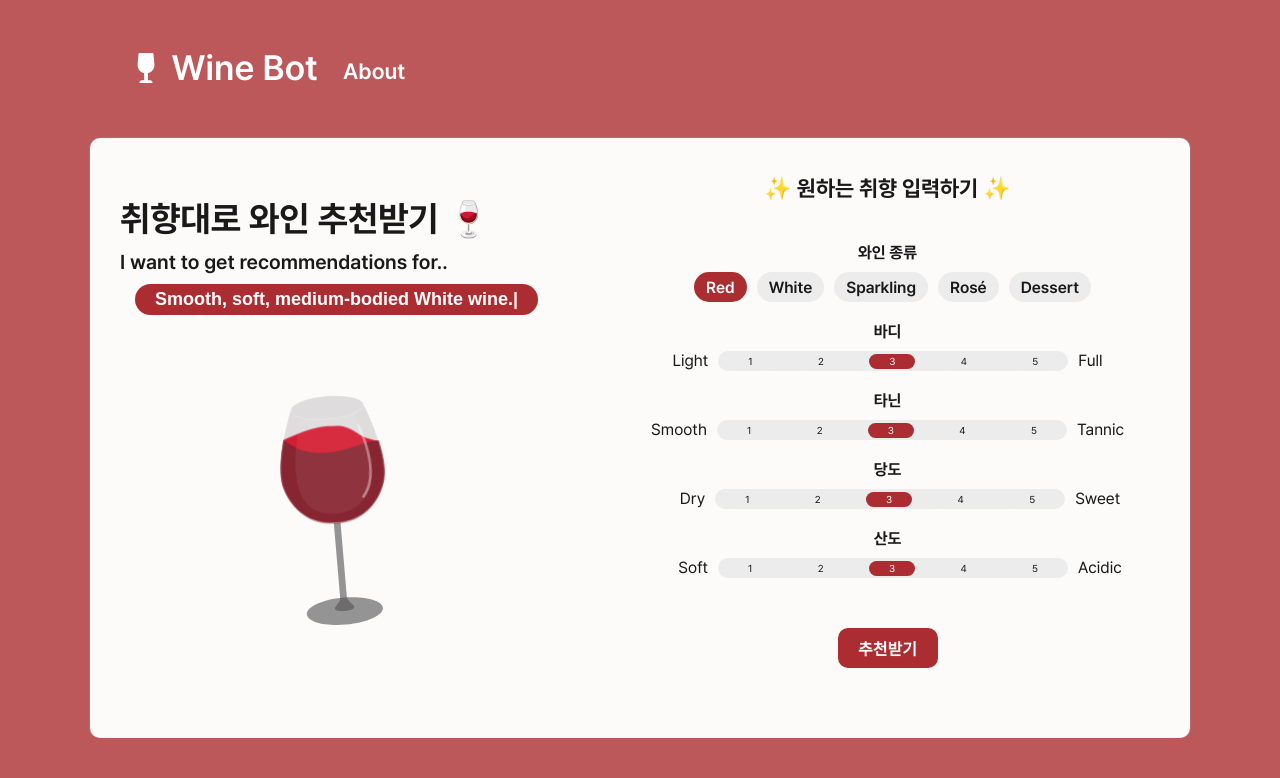
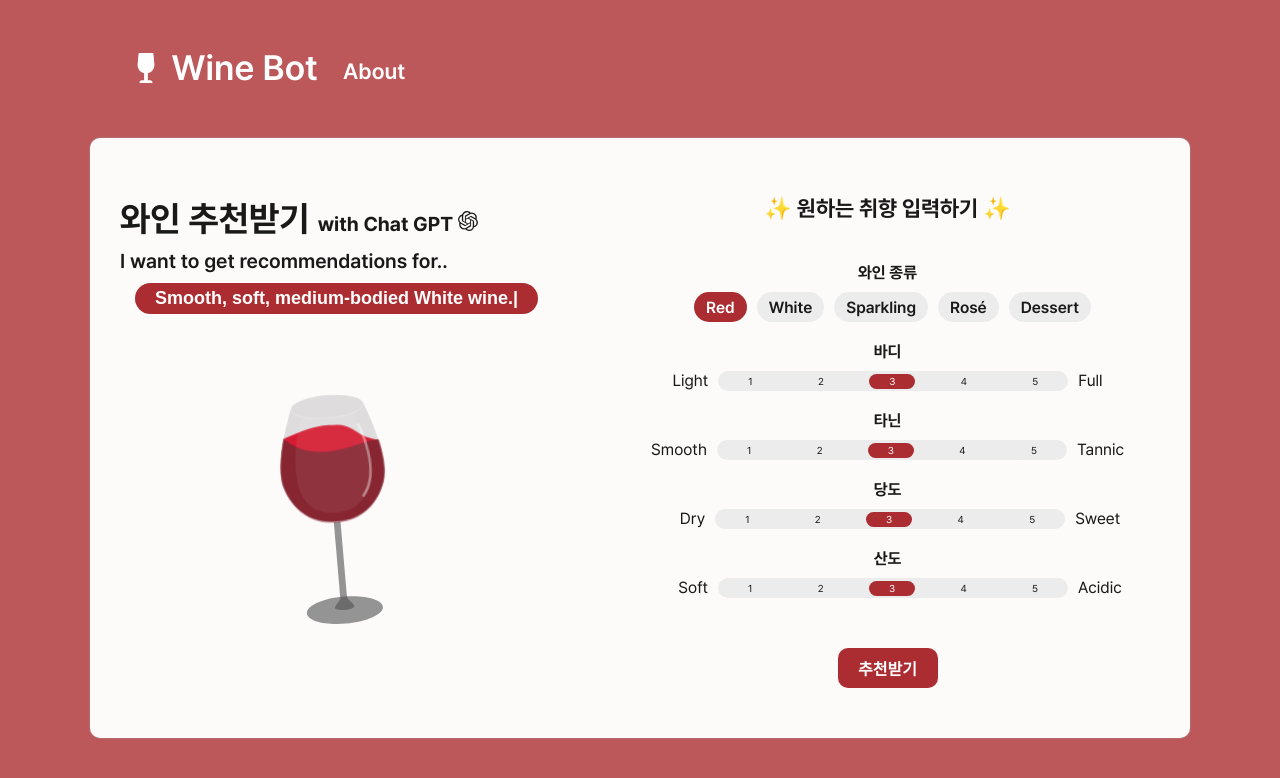
Before and after one commit to JIMIN1020/wine-pick, a React (Create React App) app in the folder client/: page / in a window 1280 px wide. Shown: the top 778 px of the page. Built offline with nearby package versions, Linux system fonts and the light colour scheme.

Commit message:
#11 로딩화면 수정

```diff
--- a/client/package.json
+++ b/client/package.json
@@ -28,8 +28,7 @@
   },
   "eslintConfig": {
     "extends": [
-      "react-app",
-      "react-app/jest"
+      "react-app"
     ]
   },
   "browserslist": {
--- a/client/src/component/InputForm.js
+++ b/client/src/component/InputForm.js
@@ -143,7 +143,7 @@ const Container = styled.div`
   display: flex;
   flex-direction: column;
   align-items: center;
-  /* justify-content: space-between; */
+  justify-content: center;
 
   h3 {
     font-size: 22px;
--- a/client/src/component/Loading.js
+++ b/client/src/component/Loading.js
@@ -33,4 +33,18 @@ const Container = styled.div`
     margin-bottom: 20px;
     font-size: 24px;
   }
+
+  @media screen and (max-width: 1150px) {
+    width: 100%;
+  }
+
+  @media screen and (max-width: 990px) {
+    width: 100%;
+    height: 100%;
+  }
+
+  @media screen and (max-width: 600px) {
+    width: 100%;
+    height: 100%;
+  }
 `;
--- a/client/src/component/MessageBox.js
+++ b/client/src/component/MessageBox.js
@@ -3,12 +3,20 @@ import { styled } from "styled-components";
 import Lottie from "lottie-react";
 import winelottie from "../assets/winelottie.json";
 import Typing from "./Typing";
+import { SiOpenai } from "react-icons/si";
 
 const MessageBox = () => {
   return (
     <Container>
       <Title>
-        <h4>취향대로 와인 추천받기 🍷</h4>
+        <h4>
+          와인 추천받기{" "}
+          <span>
+            with Chat GPT
+            <SiOpenai style={{ marginLeft: "5px" }} />
+          </span>
+        </h4>
+
         <span>I want to get recommendations for..</span>
         <div>
           <Typing />
@@ -54,7 +62,14 @@ const Title = styled.div`
   flex-direction: column;
   h4 {
     font-size: 35px;
-    margin: 10px 30px;
+    margin: 10px 0px;
+    margin-left: 30px;
+    margin-right: 15px;
+
+    span {
+      font-size: 20px;
+      margin: 0 0;
+    }
   }
   span {
     margin-left: 30px;
--- a/client/src/component/WineInfo.js
+++ b/client/src/component/WineInfo.js
@@ -15,11 +15,14 @@ const WineInfo = ({ wine }) => {
     <Container onClick={onClick}>
       <Thumbnail>
         {wine.thumbnail ? (
-          <img src={wine.thumbnail} height="180" alt="wine img" />
+          <img
+            src={wine.thumbnail.replace("http", "https")}
+            height="180"
+            alt="wine img"
+          />
         ) : (
           <img src={wineImg} width="150" alt="wine img" />
         )}
-        {console.log("thumb -> ", wine.thumbnail)}
       </Thumbnail>
       <Description>
         <h3
--- a/client/src/routes/Home.js
+++ b/client/src/routes/Home.js
@@ -128,6 +128,7 @@ const FormBox = styled.div`
   border-radius: 10px;
   margin: 0 0;
   position: relative;
+  margin-bottom: 30px;
 
   display: flex;
 
```
Also changed, not shown: client/public/manifest.json.
